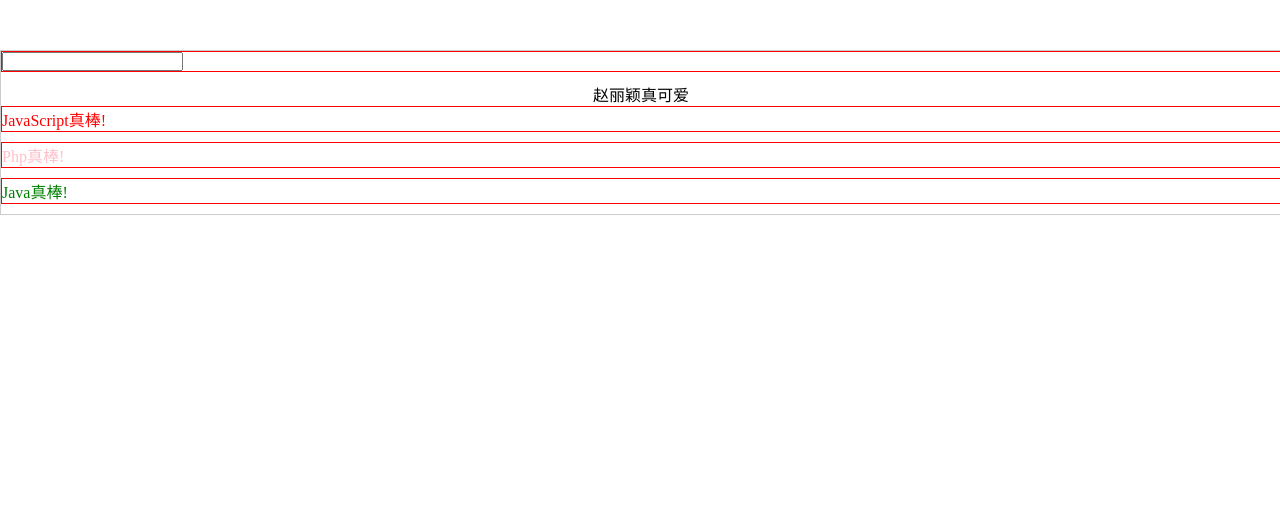
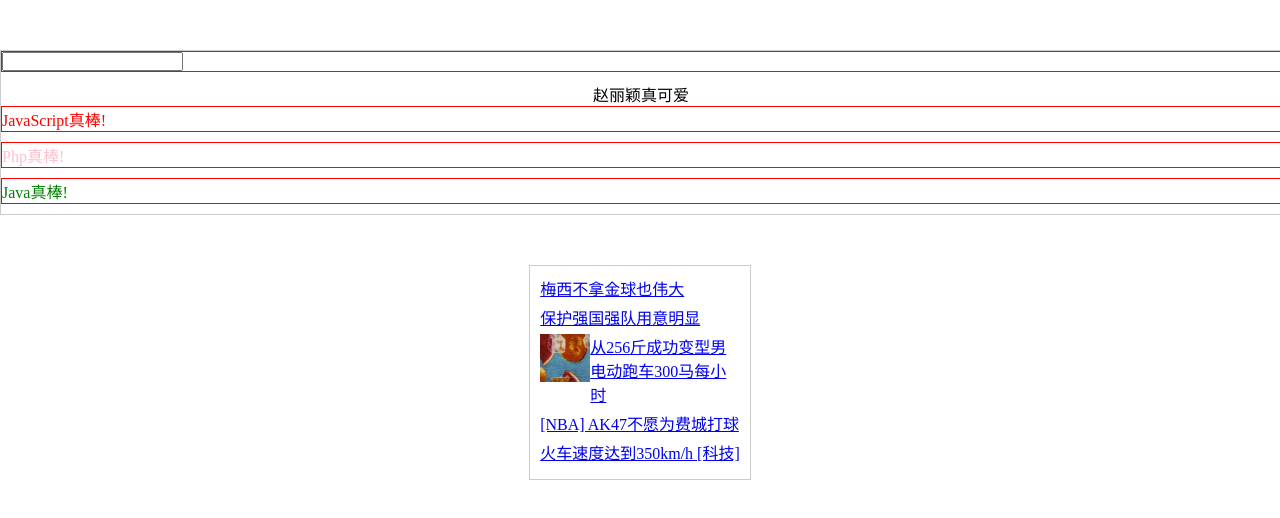
Before and after one commit to lxw-peter/JavaScript-Design-Patterns, a website: page index.html in a window 1280 px wide. Drawn offline with Linux system fonts and the light colour scheme.

Commit message:
第十四章组合模式完成

```diff
--- /dev/null
+++ b/14-组合模式/1.新闻模块.js
@@ -0,0 +1,259 @@
+// 组合模式: 又称为整体模式, 将对象组合成树形结构以表示'部分整体的层次结构'. 组合模式使得用户对单个对象和组合的使用具有一致性
+
+/*
+ 一个新闻模块:
+ 1. 文字新闻
+ 2. 带直播图标的文字新闻
+ 3. 已分类的文字新闻
+ 4. 图片新闻
+ 5. 文字新闻和图片新闻在一行显示
+ */
+
+/**
+ * 寄生式继承 继承原型
+ * 传递参数 subClass 子类
+ * 传递参数 superClass 父类
+ */
+function inheritPrototype (subClass, superClass) {
+  // 复制一份父类的原型副本保存在变量中
+  var p = inheritObject(superClass.prototype)
+  // 修正因为重写子类原型导致子类的 constructor 属性被修改
+  p.constructor = subClass
+  // 设置子类的原型
+  subClass.prototype = p
+}
+
+// 原型式继承
+function inheritObject (o) {
+  // 声明一个过滤函数对象
+  function F () {};
+  // 过渡对象的原型继承父对象
+  F.prototype = o
+  // 返回过渡对象的一个实例, 该实例的原型继承了父对象
+  return new F()
+}
+
+/**
+ * News 虚拟父类
+ */
+var News = function () {
+  // 子组件容器
+  this.children = []
+  this.element = null
+}
+
+News.prototype = {
+  init: function () {
+    throw new Error('请重写方法')
+  },
+  add: function () {
+    throw new Error('请重写方法')
+  },
+  getElement: function () {
+    throw new Error('请重写方法')
+  }
+}
+
+// 容器类构造函数
+var Container = function (id, parent) {
+  News.call(this)
+  this.id = id
+  this.parent = parent
+  this.init()
+}
+// 寄生式继承父类原型方法
+inheritPrototype(Container, News)
+
+// 构建方法
+Container.prototype.init = function () {
+  this.element = document.createElement('ul')
+  this.element.id = this.id
+  this.element.className = 'new-container'
+}
+
+Container.prototype.add = function (child) {
+  this.children.push(child)
+  this.element.appendChild(child.getElement())
+  return this
+}
+
+Container.prototype.getElement = function () {
+  return this.element
+}
+
+Container.prototype.show = function () {
+  this.parent.appendChild(this.element)
+}
+
+var Item = function (classname) {
+  News.call(this)
+  this.classname = classname || ''
+  this.init()
+}
+
+inheritPrototype(Item, News)
+
+Item.prototype.init = function () {
+  this.element = document.createElement('li')
+  this.element.className = this.classname
+}
+
+Item.prototype.add = function (child) {
+  this.children.push(child)
+  this.element.appendChild(child.getElement())
+  return this
+}
+
+Item.prototype.getElement = function () {
+  return this.element
+}
+
+var NewsGroup = function (classname) {
+  News.call(this)
+  this.classname = classname || ''
+  this.init()
+}
+
+inheritPrototype(NewsGroup, News)
+
+NewsGroup.prototype.init = function () {
+  this.element = document.createElement('div')
+  this.element.className = this.classname
+}
+
+NewsGroup.prototype.add = function (child) {
+  this.children.push(child)
+  this.element.appendChild(child.getElement())
+  return this
+}
+
+NewsGroup.prototype.getElement = function () {
+  return this.element
+}
+
+var ImgNews = function (url, href, classname) {
+  News.call(this)
+  this.url = url || ''
+  this.href = href || ''
+  this.classname = classname || 'normal'
+  this.init()
+}
+
+inheritPrototype(ImgNews, News)
+
+ImgNews.prototype.init = function () {
+  this.element = document.createElement('a')
+  var img = new Image()
+  img.src = this.url
+  this.element.appendChild(img)
+  this.element.className = 'img-news ' + this.classname
+  this.element.href = this.href
+}
+
+ImgNews.prototype.add = function () {}
+
+ImgNews.prototype.getElement = function () {
+  return this.element
+}
+
+var IconNews = function (text, href, type) {
+  News.call(this)
+  this.text = text || ''
+  this.href = href || ''
+  this.type = type || 'video'
+  this.init()
+}
+
+inheritPrototype(IconNews, News)
+
+IconNews.prototype.init = function () {
+  this.element = document.createElement('a')
+  this.element.innerHTML = this.text
+  this.element.className = 'icon' + this.type
+  this.element.href = this.href
+}
+
+IconNews.prototype.add = function () {}
+
+IconNews.prototype.getElement = function () {
+  return this.element
+}
+
+var EasyNews = function (text, href) {
+  News.call(this)
+  this.text = text || ''
+  this.href = href || ''
+  this.init()
+}
+
+inheritPrototype(EasyNews, News)
+
+EasyNews.prototype.init = function () {
+  this.element = document.createElement('a')
+  this.element.innerHTML = this.text
+  this.element.className = 'text'
+  this.element.href = this.href
+}
+
+EasyNews.prototype.add = function () {}
+
+EasyNews.prototype.getElement = function () {
+  return this.element
+}
+
+var TypeNews = function (text, href, type, pos) {
+  News.call(this)
+  this.text = text || ''
+  this.href = href || '#'
+  this.type = type || ''
+  this.pos = pos || 'left'
+  this.init()
+}
+
+inheritPrototype(TypeNews, News)
+
+TypeNews.prototype.init = function () {
+  this.element = document.createElement('a')
+  if (this.pos === 'left') {
+    this.element.innerHTML = '[' + this.type + '] ' + this.text
+  } else {
+    this.element.innerHTML = this.text + ' [' + this.type + ']'
+  }
+  this.element.className = 'text'
+  this.element.href = this.href
+}
+
+TypeNews.prototype.add = function () {}
+
+TypeNews.prototype.getElement = function () {
+  return this.element
+}
+
+var news1 = new Container('news', document.body)
+news1.add(
+  new Item('normal').add(
+    new IconNews('梅西不拿金球也伟大', '#', 'video')
+  )
+).add(
+  new Item('normal').add(
+    new IconNews('保护强国强队用意明显', '#', 'live')
+  )
+).add(
+  new Item('normal').add(
+    new NewsGroup('has-img').add(
+      new ImgNews('../images/1.png', '#', 'small')
+    ).add(
+      new EasyNews('从256斤成功变型男', '#')
+    ).add(
+      new EasyNews('电动跑车300马每小时', '#')
+    )
+  )
+).add(
+  new Item('normal').add(
+    new TypeNews('AK47不愿为费城打球', '#', 'NBA', 'left')
+  )
+).add(
+  new Item('normal').add(
+    new TypeNews('火车速度达到350km/h', '#', '科技', 'right')
+  )
+).show()
--- a/index.html
+++ b/index.html
@@ -10,7 +10,9 @@
       margin: 0;
       padding: 0;
     }
-
+    li {
+      list-style: none;
+    }
     #container {
       margin: 50px auto;
       width: 1280px;
@@ -35,6 +37,30 @@
       display: inline-block;
       text-align: center;
     }
+
+    .new-container {
+      width: fit-content;
+      padding: 10px;
+      margin: 50px auto;
+      border: 1px solid #ccc;
+    }
+
+    .new-container .normal {
+      margin-bottom: 5px;
+    }
+    .has-img {
+      overflow: hidden;
+    }
+    .has-img .img-news {
+      float: left;
+    }
+    .has-img .text {
+      display: block;
+    }
+    .small img {
+      width: 50px;
+    }
+
   </style>
 </head>
 <body>
@@ -50,5 +76,6 @@
   <script src="./4-工厂方法模式/3-安全的工厂方法.js"></script>
   <script src="./12-装饰者模式/2-输入框装饰者改造.js"></script>
   <script src="./13-桥接模式/1.事件交互.js"></script>
+  <script src="./14-组合模式/1.新闻模块.js"></script>
 </body>
 </html>
```
Also changed, not shown: images/1.png (added).
